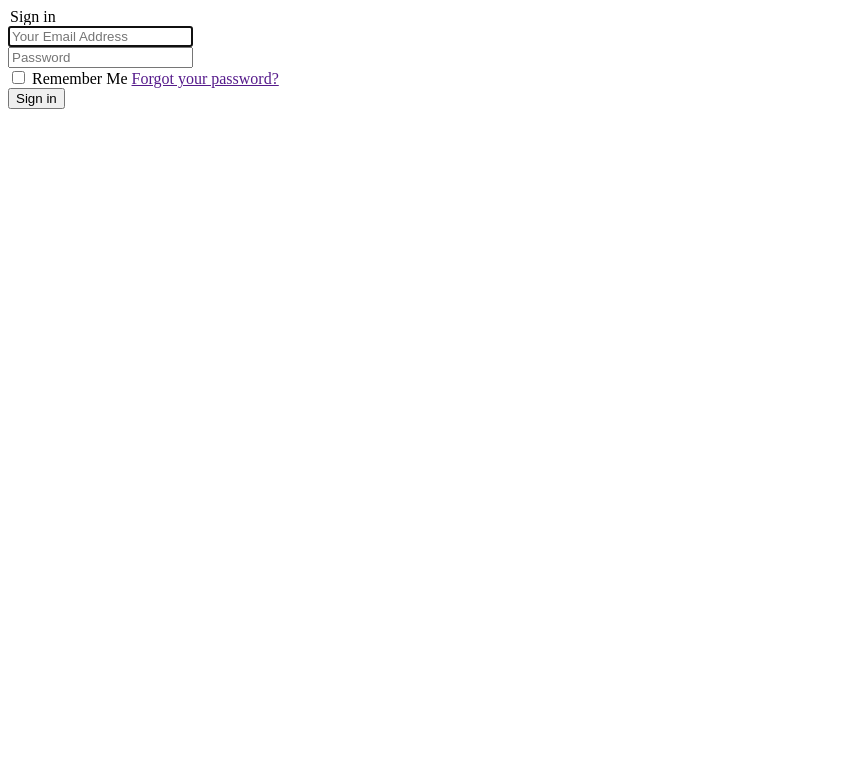
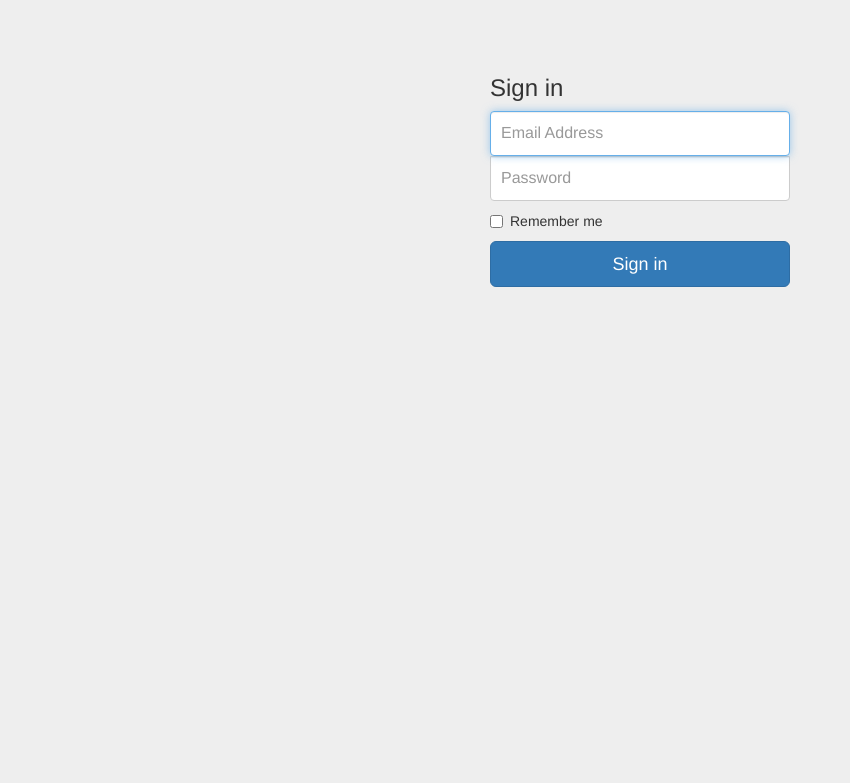
Before and after one commit to robert-sandor/student_management, a Flask app: page /auth/signin/ in a window 1280 px wide. Shown: the top 783 px of the page, without its empty margins (0-850 px from the left). Run offline with Flask 2, Linux system fonts and the light colour scheme; some libraries are stand-ins or nearby versions.

Commit message:
added remember me and styled login

```diff
--- a/app/templates/auth/signin.html
+++ b/app/templates/auth/signin.html
@@ -1,19 +1,77 @@
+<!doctype html>
+<html>
+<head>
+    <title>Signin</title>
+    <meta charset='UTF-8'/>
+    <meta name="viewport" content="width=device-width, initial-scale=1"/>
+    <link rel="stylesheet" href="http://maxcdn.bootstrapcdn.com/bootstrap/3.3.6/css/bootstrap.min.css"/>
+
+    <style type="text/css">
+        body {
+            padding-top: 40px;
+            padding-bottom: 40px;
+            background-color: #eee;
+        }
+
+        .form-signin {
+            max-width: 330px;
+            padding: 15px;
+            margin: 0 auto;
+        }
+
+        .form-signin .form-signin-heading,
+        .form-signin .checkbox {
+            margin-bottom: 10px;
+        }
+
+        .form-signin .checkbox {
+            font-weight: normal;
+        }
+
+        .form-signin .form-control {
+            position: relative;
+            height: auto;
+            -webkit-box-sizing: border-box;
+            -moz-box-sizing: border-box;
+            box-sizing: border-box;
+            padding: 10px;
+            font-size: 16px;
+        }
+
+        .form-signin .form-control:focus {
+            z-index: 2;
+        }
+
+        .form-signin input[type="email"] {
+            margin-bottom: -1px;
+            border-bottom-right-radius: 0;
+            border-bottom-left-radius: 0;
+        }
+
+        .form-signin input[type="password"] {
+            margin-bottom: 10px;
+            border-top-left-radius: 0;
+            border-top-right-radius: 0;
+        }
+
+        .error {
+            text-color:red;
+        }
+    </style>
+</head>
+<body>
 {% macro render_field(field, placeholder=None) %}
     {% if field.errors %}
-        <div>
     {% elif field.flags.error %}
-        <div>
     {% else %}
-        <div>
     {% endif %}
 {% set css_class = 'form-control ' + kwargs.pop('class', '') %}
-{{ field(class=css_class, placeholder=placeholder, **kwargs) }}
-</div>
+{{ field(class=css_class, placeholder=placeholder, required=True, **kwargs) }}
 {% endmacro %}
 
-<div>
-    <div>
-        <legend>Sign in</legend>
+<div class="container">
+    <form class="form-signin" method="POST" action="." accept-charset="UTF-8" role="form">
+        <h3 class="form-signin-heading">Sign in</h3>
         {% with errors = get_flashed_messages(category_filter=["error"]) %}
             {% if errors %}
                 <div>
@@ -25,7 +83,7 @@
         {% endwith %}
 
         {% if form.errors %}
-            <div>
+            <div class="error">
                 {% for field, error in form.errors.items() %}
                     {% for e in error %}
                         {{ e }}<br>
@@ -33,18 +91,18 @@
                 {% endfor %}
             </div>
         {% endif %}
-        <form method="POST" action="." accept-charset="UTF-8" role="form">
         {{ form.csrf_token }}
-            {{ render_field(form.email, placeholder="Your Email Address",
+        {{ render_field(form.email, placeholder="Email Address",
                                   autofocus="") }}
         {{ render_field(form.password, placeholder="Password") }}
-            <div>
+        <div class="checkbox">
             <label>
-                    <input type="checkbox" name="remember" value="1"> Remember Me
+                <input type="checkbox" name="remember" value="1"> Remember me
             </label>
-                <a role="button" href="">Forgot your password?</a><span class="clearfix"></span>
+            <!--<a role="button" href="">Forgot your password?</a><span class="clearfix"></span>-->
         </div>
-            <button type="submit" name="submit">Sign in</button>
+        <button class="btn btn-lg btn-primary btn-block" type="submit" name="submit">Sign in</button>
     </form>
 </div>
-</div>
+</body>
+</html>
--- a/run.py
+++ b/run.py
@@ -4,5 +4,6 @@
 # Cloud9 app run
 import os
 from app import app
+print('http://student-management-robert-sandor-2.c9users.io/')
 app.run(host=os.getenv('IP', '0.0.0.0'), port=int(os.getenv('PORT', 8080)),
         debug=True)
```
Lines whose indentation alone changed are shown as unchanged.
